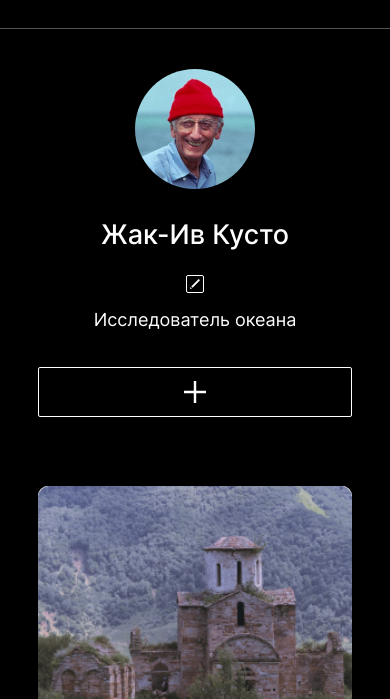
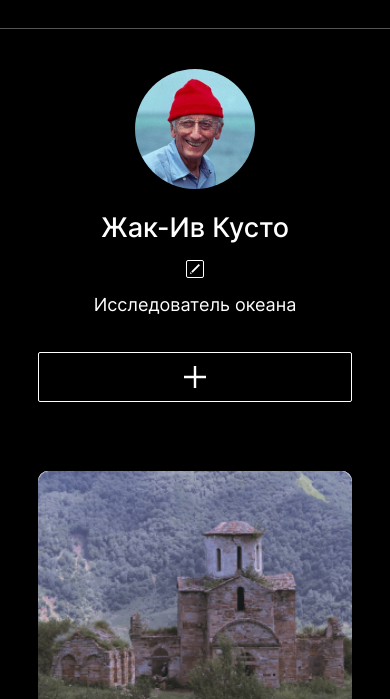
Before and after one commit to YuYaDev/mesto-project, a plain HTML site: page index.html in a window 390 px wide. Shown: the part 145-844 px from the top of the page. Drawn offline with Linux system fonts and the light colour scheme.

Commit message:
Update profile__name.css

```diff
--- a/blocks/profile/__name/profile__name.css
+++ b/blocks/profile/__name/profile__name.css
@@ -8,6 +8,8 @@
 
 @media (max-width: 768px) {
     .profile__name {
+        font-weight: 500;
         font-size: 27px;
+        line-height: 33px;
     }
 }
```
